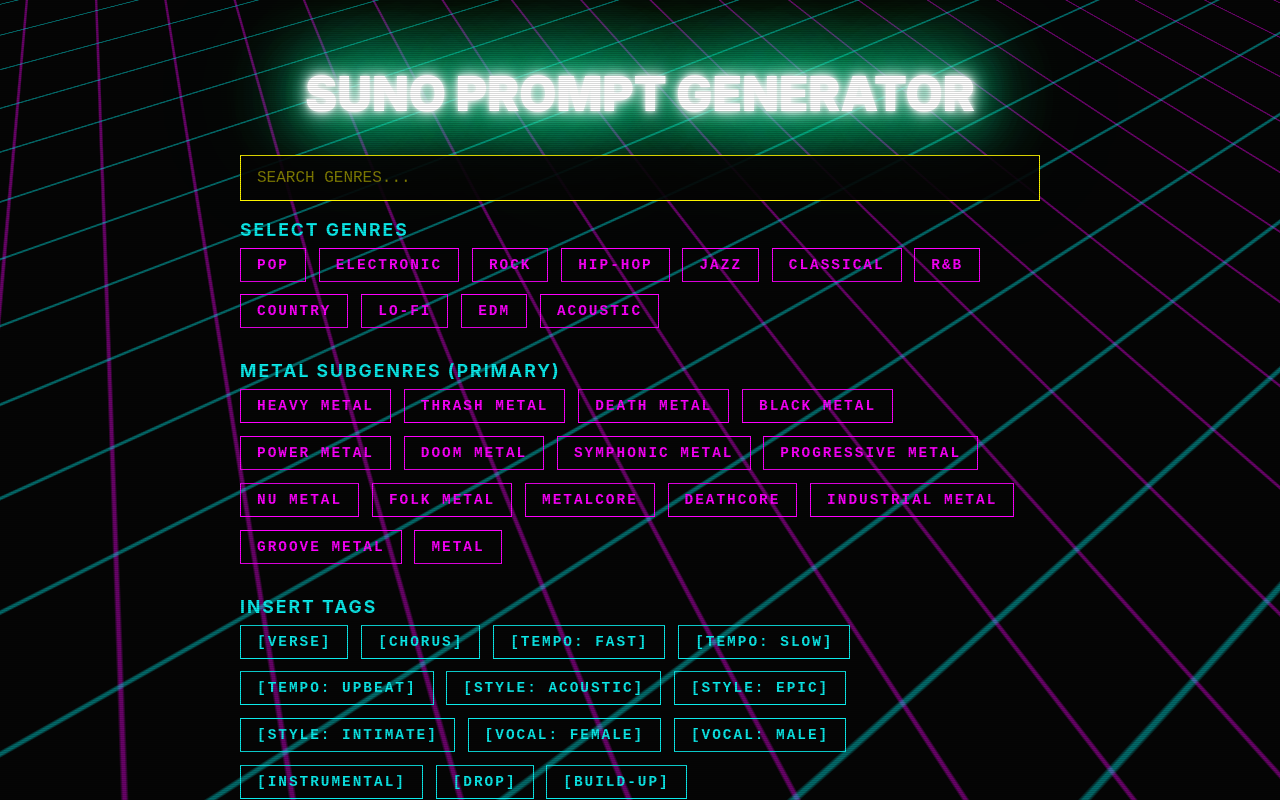
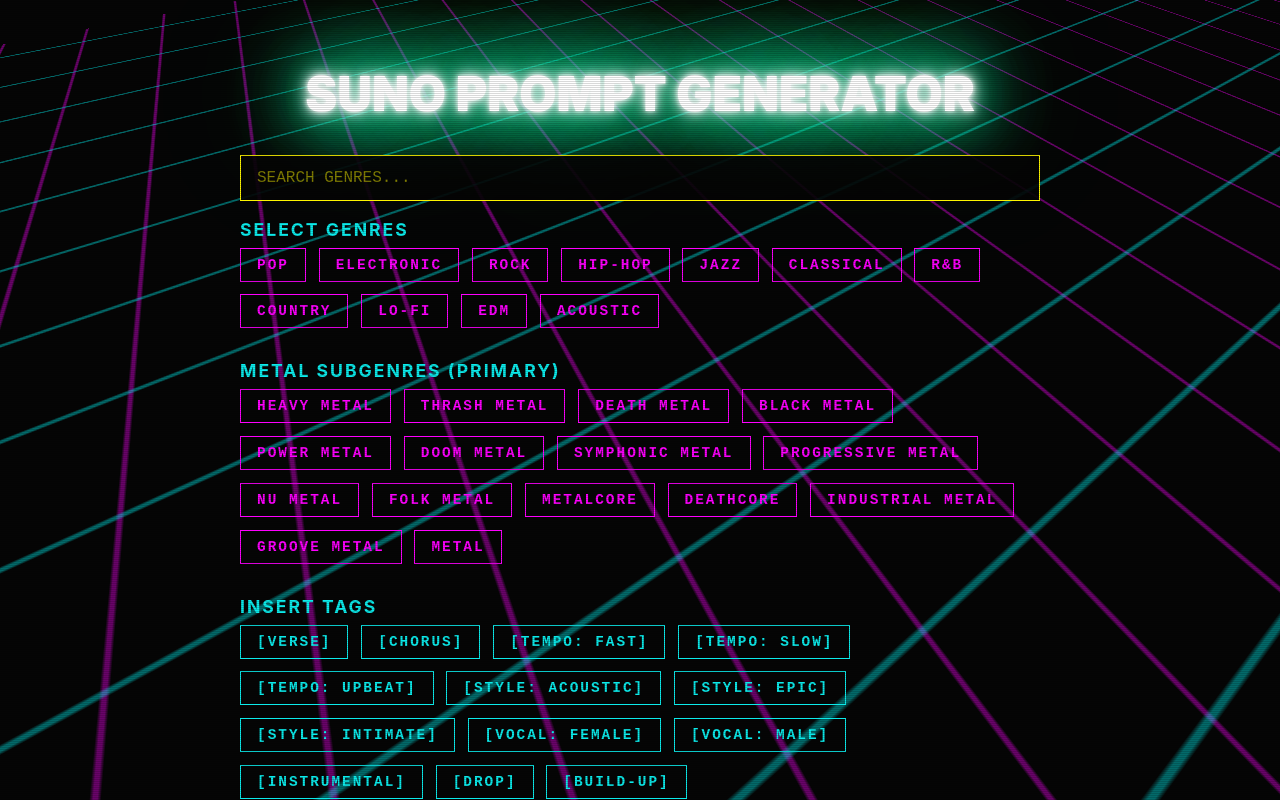
Before and after one commit to Eidolf/ER-Suno-PromptGenerator, a React (Vite) app in the folder frontend/: page / in a window 1280 px wide. Shown: the top 800 px of the page. Built offline with nearby package versions, Linux system fonts and the light colour scheme.

Commit message:
style(ui): adjust grid perspective midway

```diff
--- a/frontend/src/App.css
+++ b/frontend/src/App.css
@@ -23,8 +23,8 @@
     linear-gradient(90deg, rgba(255, 0, 255, 0.4) 2px, transparent 2px);
   background-size: 60px 60px;
   background-position: center;
-  /* Reduced rotateX to flatten it slightly and translateY up to hit the ~50% mark */
-  transform: perspective(800px) rotateX(55deg) rotateZ(-30deg) translateY(-50vh);
+  /* Reduced translate Y to find the mid-point between the previous options */
+  transform: perspective(700px) rotateX(65deg) rotateZ(-30deg) translateY(-25vh);
   transform-origin: center top;
   animation: grid-move-diagonal 12s linear infinite;
   z-index: -2;
```
